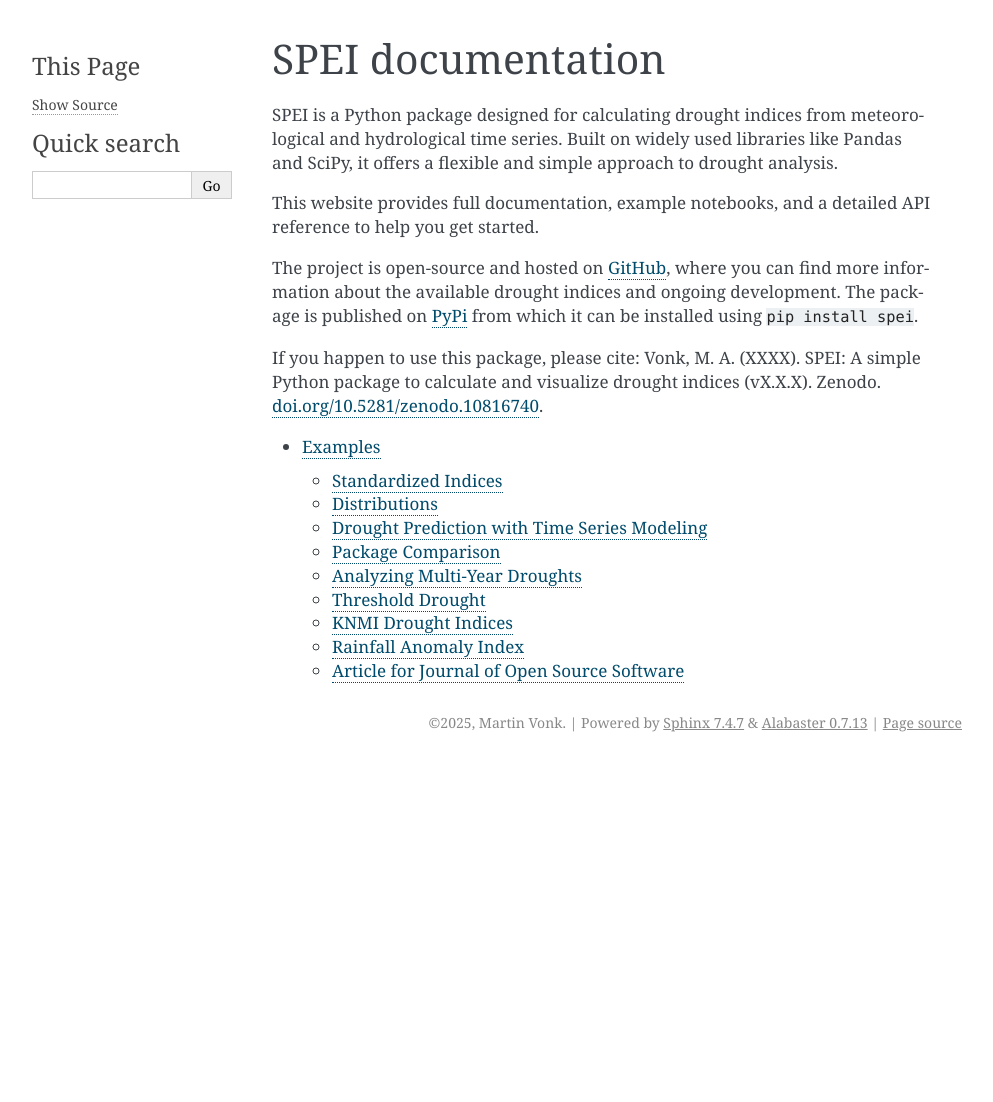
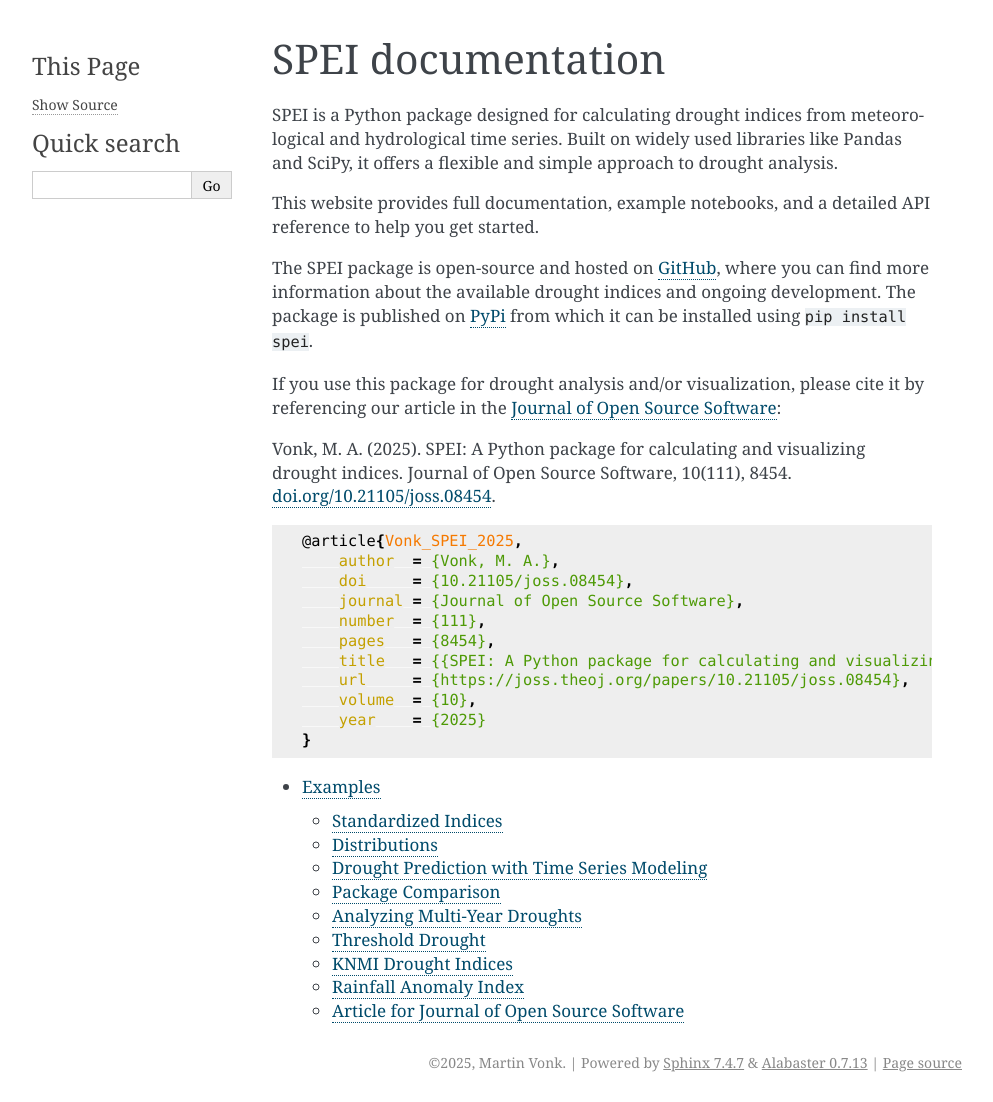
Before and after one commit to martinvonk/SPEI, a Sphinx documentation site: the page built from docs/index.md, in a window 1280 px wide. Shown: the whole page, without its empty margins (148-1141 px from the left). Built offline with Sphinx 7.4.7, drawn with Linux system fonts in a browser that asks for light colours; pages that are not in the unit, such as notebooks, are missing from menus; before the commit the page ends 900 px from its top, so only the background shows below that.

Commit message:
add ref to docs

````diff
--- a/docs/index.md
+++ b/docs/index.md
@@ -4,10 +4,25 @@
 
 This website provides full documentation, example notebooks, and a detailed API reference to help you get started.
 
-The project is open-source and hosted on [GitHub]((https://github.com/martinvonk/SPEI)), where you can find more information about the available drought indices and ongoing development. The package is published on [PyPi](https://pypi.org/project/spei/) from which it can be installed using `pip install spei`.
+The SPEI package is open-source and hosted on [GitHub]((https://github.com/martinvonk/SPEI)), where you can find more information about the available drought indices and ongoing development. The package is published on [PyPi](https://pypi.org/project/spei/) from which it can be installed using `pip install spei`.
 
-If you happen to use this package, please cite:
-Vonk, M. A. (XXXX). SPEI: A simple Python package to calculate and visualize drought indices (vX.X.X). Zenodo. [doi.org/10.5281/zenodo.10816740](https://doi.org/10.5281/zenodo.10816740).
+If you use this package for drought analysis and/or visualization, please cite it by referencing our article in the [Journal of Open Source Software](https://joss.theoj.org/papers/10.21105/joss.08454):
+
+Vonk, M. A. (2025). SPEI: A Python package for calculating and visualizing drought indices. Journal of Open Source Software, 10(111), 8454. [doi.org/10.21105/joss.08454](https://doi.org/10.21105/joss.08454).
+
+```bibtex
+@article{Vonk_SPEI_2025,
+    author  = {Vonk, M. A.},
+    doi     = {10.21105/joss.08454},
+    journal = {Journal of Open Source Software},
+    number  = {111},
+    pages   = {8454},
+    title   = {{SPEI: A Python package for calculating and visualizing drought indices}},
+    url     = {https://joss.theoj.org/papers/10.21105/joss.08454},
+    volume  = {10},
+    year    = {2025}
+}
+```
 
 ```{toctree}
 :maxdepth: 2
````
Also changed, not shown: README.md (+4 -4 lines).
